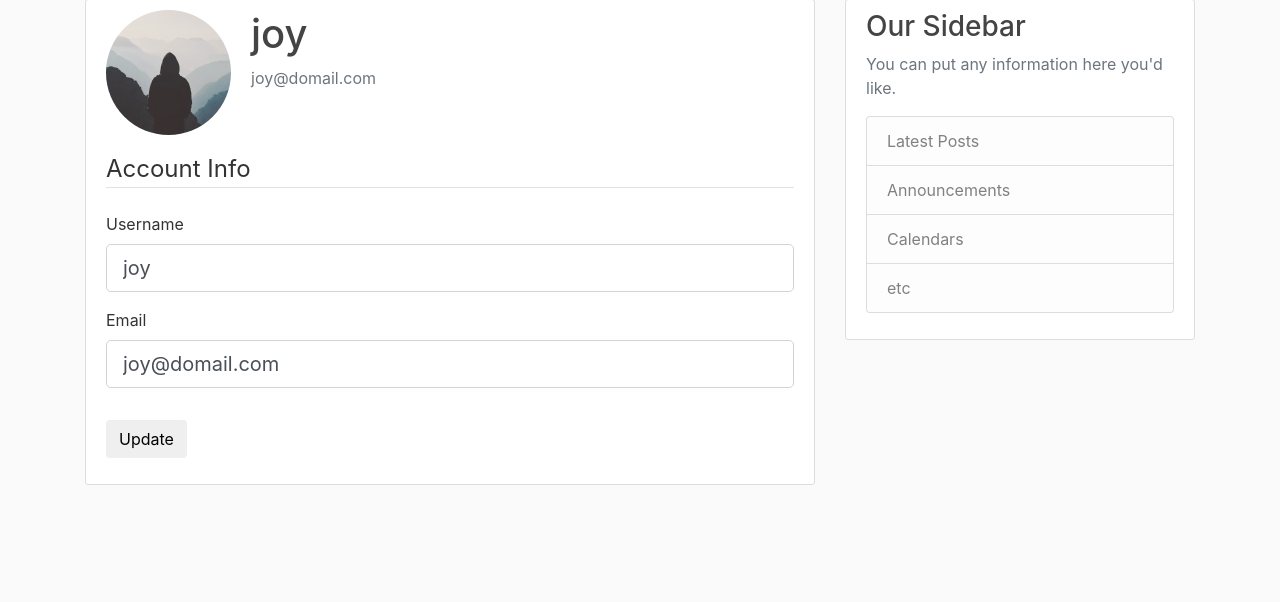
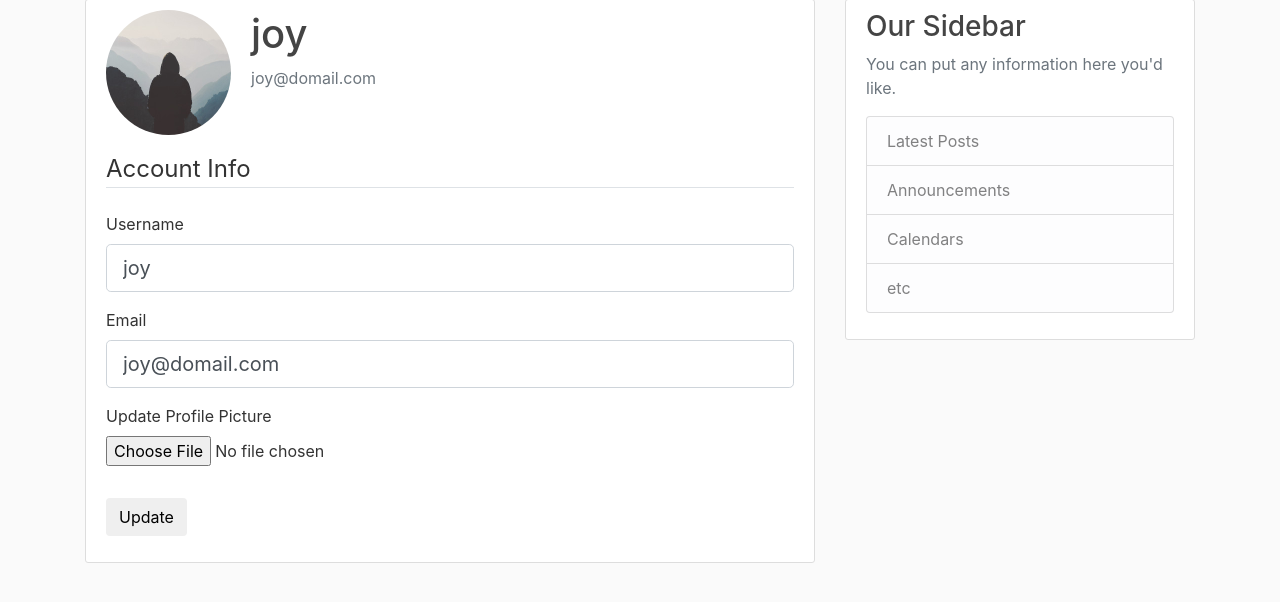
Before and after one commit to joydeep2683/flask_app, a Flask app: page /account in a window 1280 px wide. Shown: the part 81-683 px from the top of the page. Run offline with Flask 2, Linux system fonts and the light colour scheme; a user stored in the database is signed in; some libraries are stand-ins or nearby versions.

Commit message:
profile picture update code is now functional

```diff
--- a/flaskblog/forms.py
+++ b/flaskblog/forms.py
@@ -1,4 +1,5 @@
 from flask_wtf import FlaskForm
+from flask_wtf.file import FileField, FileAllowed
 from flask_login import current_user
 from wtforms import StringField, PasswordField, SubmitField, BooleanField
 from wtforms.validators import DataRequired, Length, Email, EqualTo, ValidationError
@@ -33,6 +34,7 @@ class LoginForm(FlaskForm):
 class UpdateAccountForm(FlaskForm):
 	username = StringField('Username', validators = [DataRequired(), Length(min=2, max=20)])
 	email = StringField('Email', validators = [DataRequired(), Email()])
+	picture = FileField('Update Profile Picture', validators = [FileAllowed(['jpg', 'png'])])
 	submit = SubmitField('Update')
 
 	def validate_username(self, username):
--- a/flaskblog/routes.py
+++ b/flaskblog/routes.py
@@ -1,3 +1,5 @@
+import os
+import secrets
 from flask import render_template, url_for, flash, redirect, request
 from flaskblog import app, db, bcrypt
 from flaskblog.forms import RegistrationForm, LoginForm, UpdateAccountForm
@@ -64,12 +66,24 @@ def logout():
 	logout_user()
 	return redirect(url_for('home'))
 
+def save_picture(form_picture):
+	random_hex = secrets.token_hex(8)
+	_, f_ext = os.path.splitext(form_picture.filename)
+	picture_fn = random_hex + f_ext
+	picture_path = os.path.join(app.root_path, 'static/profile_pics', picture_fn)
+	form_picture.save(picture_path)
+
+	return picture_fn
+
 
 @app.route("/account", methods = ['GET', 'POST'])
 @login_required
 def account():
 	form = UpdateAccountForm()
 	if form.validate_on_submit():
+		if form.picture.data:
+			picture_file = save_picture(form.picture.data)
+			current_user.image_file = picture_file
 		current_user.username = form.username.data
 		current_user.email = form.email.data
 		db.session.commit()
--- a/flaskblog/templates/account.html
+++ b/flaskblog/templates/account.html
@@ -8,7 +8,7 @@
 	      <p class="text-secondary">{{ current_user.email }}</p>
 	    </div>
 	  </div>
-		<form method="POST" action="">
+		<form method="POST" action="", enctype="multipart/form-data">
 			{{ form.hidden_tag() }}
 			<fieldset class="form-group">
 				<legend class="border-bottom mb-4">Account Info</legend>
@@ -38,6 +38,15 @@
 						{{ form.email(class="form-control form-control-lg") }}
 					{% endif %}
 				</div>
+				<div class="form-group">
+					{{ form.picture.label() }}
+					{{ form.picture(class = "form-control-file") }}
+					{% if form.picture.errors %}
+						{% for error in form.picture.errors %}
+							<span class="text-danger">{{ error }}</span></br>
+						{% endfor %}
+					{% endif %}
+				</div>
 			</fieldset>
 			<div class="form-group">
 				{{ form.submit(class="btn btn-ouline-info")}}
```
Also changed, not shown: flaskblog/site.db, flaskblog/static/profile_pics/c4edcd0f8471d7d8.jpg (added).
